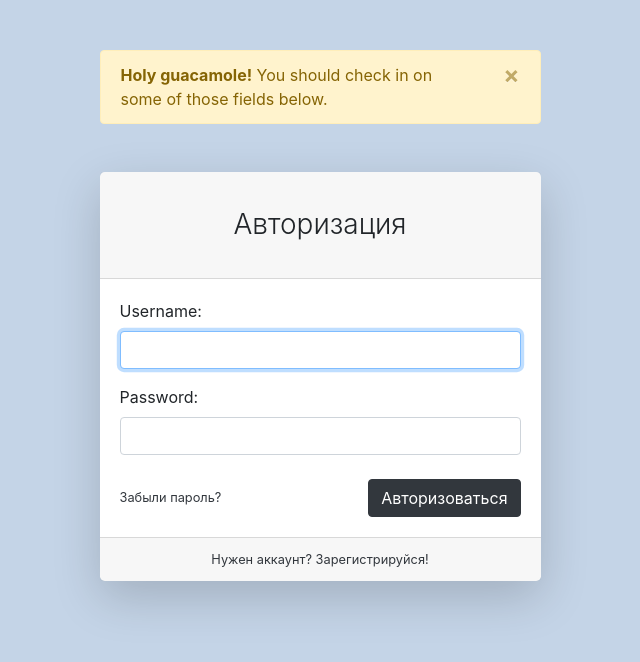
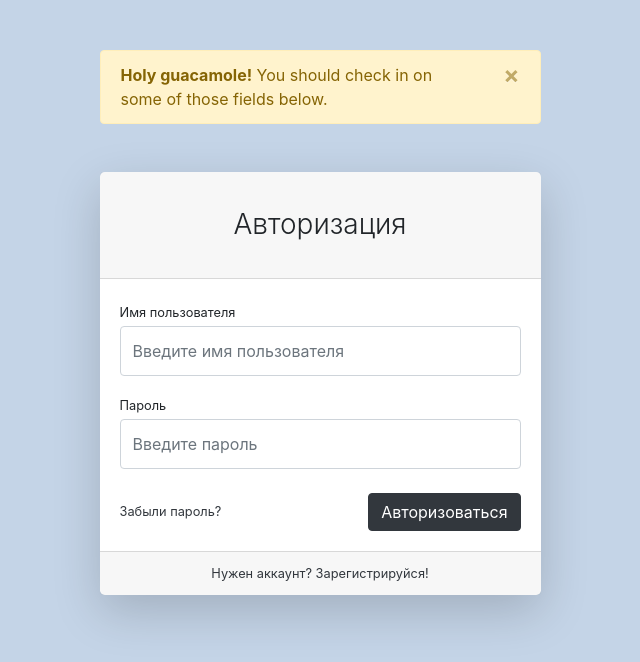
Before and after one commit to Shorokhov-A/repo-geekshop, a Django app: page /users/login/ in a window 1280 px wide. Shown: the top 662 px of the page, without its empty margins (320-960 px from the left). Run offline with Django 3.2, Linux system fonts and the light colour scheme; parts of the project's set-up code (start-up, migrations or seed data) failed here and were passed over; some libraries are stand-ins or nearby versions.

Commit message:
customization UserLoginForm

```diff
--- a/users/forms.py
+++ b/users/forms.py
@@ -1,14 +1,15 @@
+from django import forms
 from django.contrib.auth.forms import AuthenticationForm
 
 from users.models import User
 
 
 class UserLoginForm(AuthenticationForm):
+    username = forms.CharField(widget=forms.TextInput(attrs={
+        'class': 'form-control py-4', 'placeholder': 'Введите имя пользователя'}))
+    password = forms.CharField(widget=forms.PasswordInput(attrs={
+        'class': 'form-control py-4', 'placeholder': 'Введите пароль'}))
+
     class Meta:
         model = User
         fields = ('username', 'password')
-
-    def __init__(self, *args, **kwargs):
-        super(UserLoginForm, self).__init__(*args, **kwargs)
-        for field_name, field in self.fields.items():
-            field.widget.attrs['class'] = 'form-control'
--- a/users/templates/users/login.html
+++ b/users/templates/users/login.html
@@ -18,17 +18,14 @@
                             <div class="card-body">
                                 <form action="{% url 'users:login' %}" method="post">
                                     {% csrf_token %}
-{#                                    <div class="form-group">#}
-{#                                        <label class="small mb-1" for="inputEmailAddress">Имя пользователя</label>#}
-{#                                        <input class="form-control py-4" id="inputEmailAddress" type="email"#}
-{#                                               placeholder="Введите имя пользователя"/>#}
-{#                                    </div>#}
-{#                                    <div class="form-group">#}
-{#                                        <label class="small mb-1" for="inputPassword">Пароль</label>#}
-{#                                        <input class="form-control py-4" id="inputPassword" type="password"#}
-{#                                               placeholder="Введите пароль"/>#}
-{#                                    </div>#}
-                                    {{ form.as_p }}
+                                    <div class="form-group">
+                                        <label class="small mb-1" for="{{ form.username.id_for_label }}">Имя пользователя</label>
+                                        {{ form.username }}
+                                    </div>
+                                    <div class="form-group">
+                                        <label class="small mb-1" for="{{ form.password.id_for_label }}">Пароль</label>
+                                        {{ form.password }}
+                                    </div>
                                     <div class="form-group d-flex align-items-center justify-content-between mt-4 mb-0">
                                         <a class="small" href="#">Забыли пароль?</a>
                                         <input class="btn btn-primary" type="submit" value="Авторизоваться">
```
